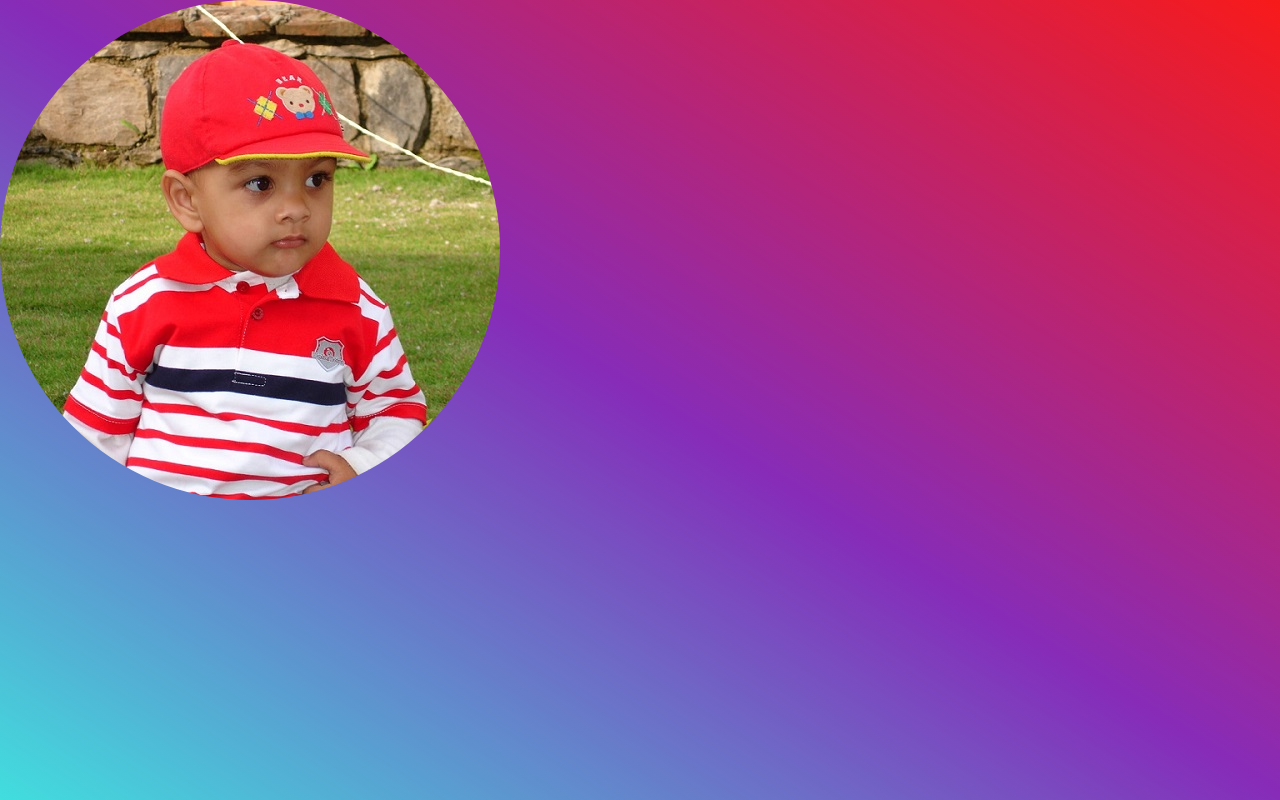
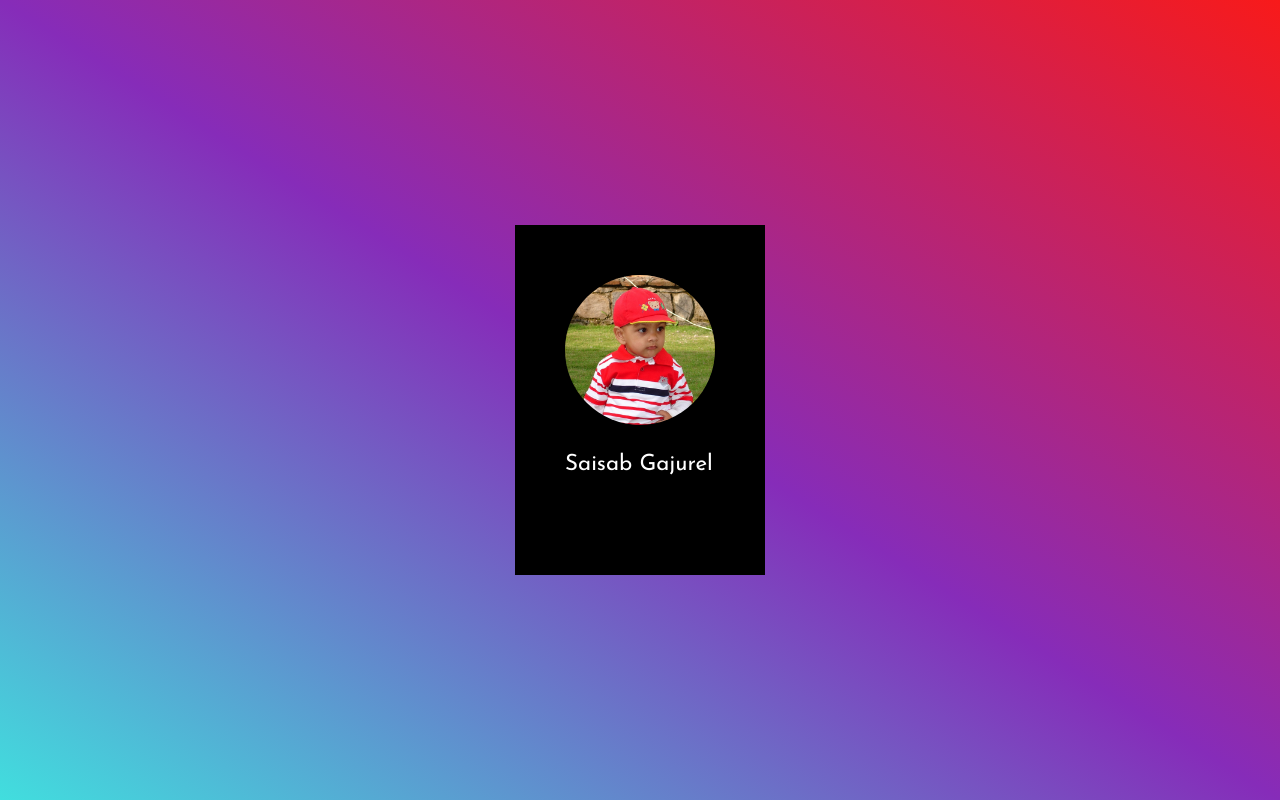
Before and after one commit to shizurei/mywebsite, a plain HTML site: page index.html in a window 1280 px wide. Drawn offline with Linux system fonts and the light colour scheme.

Commit message:
image card

```diff
--- a/index.html
+++ b/index.html
@@ -2,14 +2,17 @@
 <html lang="en">
 
 <head>
-    <title>Home Page</title>
+    <title>Home - Saisab</title>
     <link rel="stylesheet" href="style.css">
     <script src="script.js"></script>
 </head>
 
 <body>
     <div class="everything">
-        <img id="me" src="images/me.jpg" alt="picture of me" onclick="annoyingAlert()">
+        <div class="myCard">
+            <img class="myImage" src="images/me.jpg" onclick="pokeAlert()">
+            <p>Saisab Gajurel</p>
+        </div>
     </div>
 </body>
 
--- a/script.js
+++ b/script.js
@@ -1,3 +1,3 @@
-function annoyingAlert() {
-    alert("This is an annoying alert");
+function pokeAlert() {
+    alert("don't poke me you dolt!!");
 }
--- a/style.css
+++ b/style.css
@@ -1,5 +1,9 @@
+@import url('https://fonts.googleapis.com/css2?family=Josefin+Sans&display=swap');
+
 * {
     box-sizing: border-box;
+    font-family: 'Josefin Sans', sans-serif;
+    color: white;
 }
 
 body {
@@ -8,14 +12,27 @@ body {
     background: linear-gradient(to bottom left, #f81a1a, #862cb9, #41dede);
 }
 
-#me {
-    border-radius: 50%;
+.everything {
+    height: 100vh;
+    display: flex;
+    justify-content: center;
+    align-items: center;
 }
 
-#me:hover {
-    transform: scaleX(-1);
+.myCard {
+    background-color: black;
+    width: 250px;
+    height: 350px;
+    padding: 50px;
+    font-size: 1.4rem;
 }
 
-.everything {
-    height: 100vh;
+.myImage {
+    border-radius: 50%;
+    width: 150px;
 }
+
+.myImage:hover {
+    transform: scaleX(-1);
+    cursor: pointer;
+}
```
